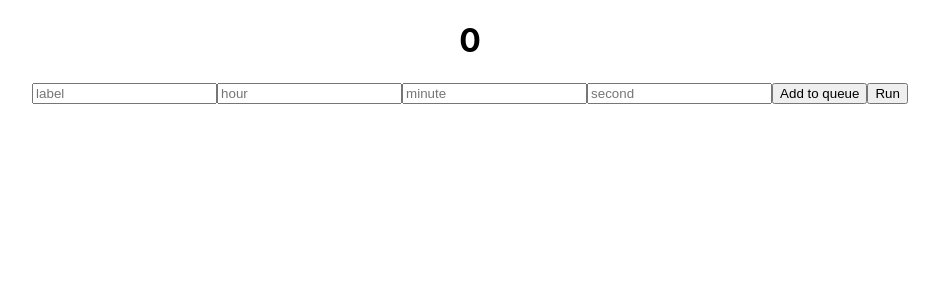
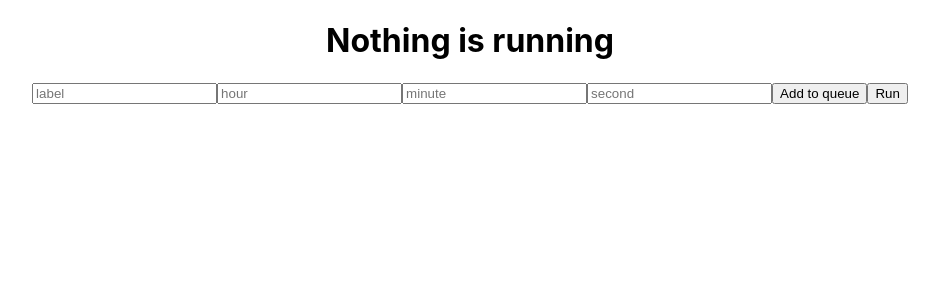
Before and after one commit to tisu19021997/queueable-timer, a React (Create React App) app: page / in a window 1280 px wide. Shown: the top 300 px of the page, without its empty margins (170-1109 px from the left). Built offline with nearby package versions, Linux system fonts and the light colour scheme.

Commit message:
User can add a label to time interval Set default value for inputs

```diff
--- a/src/components/timer-controller.js
+++ b/src/components/timer-controller.js
@@ -37,7 +37,7 @@ class TimerController extends React.Component {
     const { target } = e;
 
     this.setState({
-      [target.name]: target.value,
+      [target.name]: target.value ? target.value : 0,
     });
   }
 
@@ -62,7 +62,7 @@ class TimerController extends React.Component {
     e.preventDefault();
 
     const {
-      hour = 0, minute = 0, second = 0, count, queue,
+      hour = 0, minute = 0, second = 0, count, queue, label,
     } = this.state;
     const time = helper.normalizeTime({ hour, minute, second });
 
@@ -73,9 +73,10 @@ class TimerController extends React.Component {
           ...queue,
           {
             id: count,
-            hour: time.hour,
-            minute: time.minute,
-            second: time.second,
+            hour: time.hour || 0,
+            minute: time.minute || 0,
+            second: time.second || 0,
+            label: label || 'Default Label',
             formattedTime: helper.timeToStr(time),
           },
         ],
@@ -100,6 +101,7 @@ class TimerController extends React.Component {
       currentQueue = queue.map((item) => (
         <TimerQueue
           key={item.id}
+          label={item.label}
           formattedTime={item.formattedTime}
           onRun={this.runTimer}
         />
--- a/src/components/timer-queue.js
+++ b/src/components/timer-queue.js
@@ -1,10 +1,10 @@
-import React from "react";
+import React from 'react';
 
 class TimerQueue extends React.Component {
   render() {
     return (
       <li key={this.props.id}>
-        <h1>{this.props.formattedTime}</h1>
+        <h1>{`${this.props.label} for ${this.props.formattedTime}`}</h1>
       </li>
     );
   }
--- a/src/components/timer.js
+++ b/src/components/timer.js
@@ -15,6 +15,7 @@ class Timer extends React.Component {
       time: 0,
       queue: [],
       timeRemaining: 0,
+      running: null,
     };
 
     this.onRun = this.onRun.bind(this);
@@ -29,6 +30,7 @@ class Timer extends React.Component {
         ...queue,
         {
           id: count,
+          label: time.label,
           hour: time.hour,
           minute: time.minute,
           second: time.second,
@@ -48,7 +50,9 @@ class Timer extends React.Component {
 
       this.setState({
         time: timeToStr(theTime),
+        label: time.label,
         timeRemaining: seconds,
+        running: time,
       });
 
       if (seconds === 0) {
@@ -60,12 +64,14 @@ class Timer extends React.Component {
   }
 
   render() {
-    const { time, timeRemaining } = this.state;
+    const {
+      time, timeRemaining, running, label,
+    } = this.state;
 
     return (
       <div>
         <div>
-          <h1>{time}</h1>
+          <h1>{!running ? 'Nothing is running' : `${label} for ${time}`}</h1>
         </div>
         <div>
           <TimerController
```
